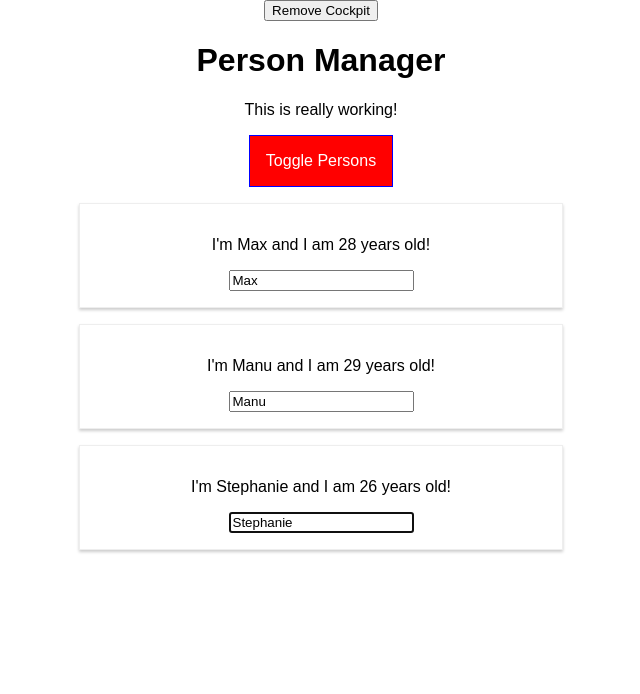
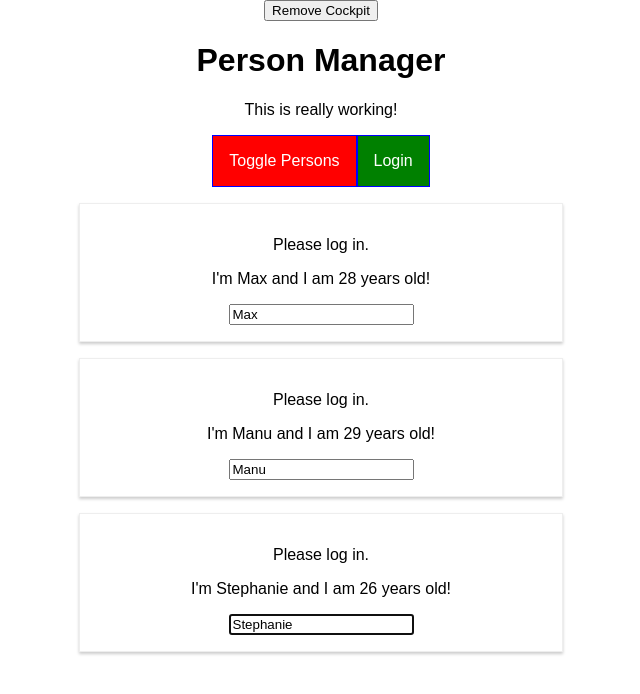
Before and after one commit to annetteong29/react-complete-guide-repo, a React (Create React App) app: page / in a window 1280 px wide. Shown: the top 694 px of the page, without its empty margins (319-959 px from the left). Built offline with nearby package versions, Linux system fonts and the light colour scheme.

Commit message:
Prop chain problem

```diff
--- a/src/components/Cockpit/Cockpit.js
+++ b/src/components/Cockpit/Cockpit.js
@@ -51,6 +51,7 @@
                 ref={toggleBtnRef}>
                 Toggle Persons
             </button>
+            <button onClick={props.login}>Login</button>
         </div>
     );
 };
--- a/src/components/Persons/Person/Person.js
+++ b/src/components/Persons/Person/Person.js
@@ -34,6 +34,7 @@
 
         return(
             <Aux>
+                {this.props.isAuth ? <p>Authenticated!</p> : <p>Please log in.</p>}
                 <p onClick={this.props.click}>
                     I'm {this.props.name} and I am {this.props.age} years old!
                     </p>
--- a/src/components/Persons/Persons.js
+++ b/src/components/Persons/Persons.js
@@ -47,6 +47,7 @@
                 age={person.age}
                 key={person.id}
                 changed={(event) => this.props.changed(event, person.id)}
+                isAuth={this.props.isAuthenticated}
             />
         }))
     }
--- a/src/containers/App.js
+++ b/src/containers/App.js
@@ -30,7 +30,8 @@
     otherState: 'some other value',
     showPersons: false,
     showCockpit: true,
-    changeCounter: 0
+    changeCounter: 0,
+    authenticated: false
   }
 
 
@@ -98,7 +99,11 @@
   togglePersonsHandler = () => {
     const doesShow = this.state.showPersons;
     this.setState({showPersons: !doesShow});
-  }
+  };
+
+  loginHandler = () => {
+    this.setState({authenticated: true})
+  };
 
   render() {
     console.log('[App.js] render');
@@ -111,7 +116,8 @@
           <Persons
             persons={this.state.persons}
             clicked={this.deletePersonHandler}
-            changed={this.nameChangedHandler}/>
+            changed={this.nameChangedHandler}
+            isAuthenticated={this.state.authenticated}/>
       )
     }
 
@@ -124,6 +130,7 @@
           showPersons={this.state.showPersons}
           personsLength={this.state.persons.length}
           toggle={this.togglePersonsHandler}
+          login={this.loginHandler}
       /> ): null}
       {persons}
       </Aux>
```
